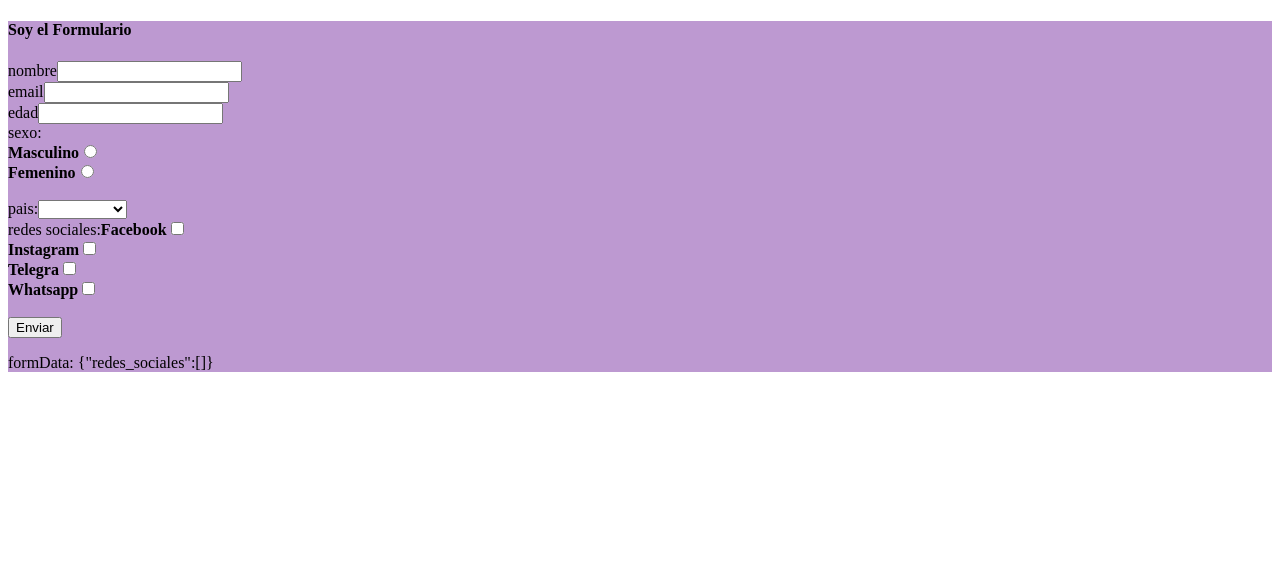
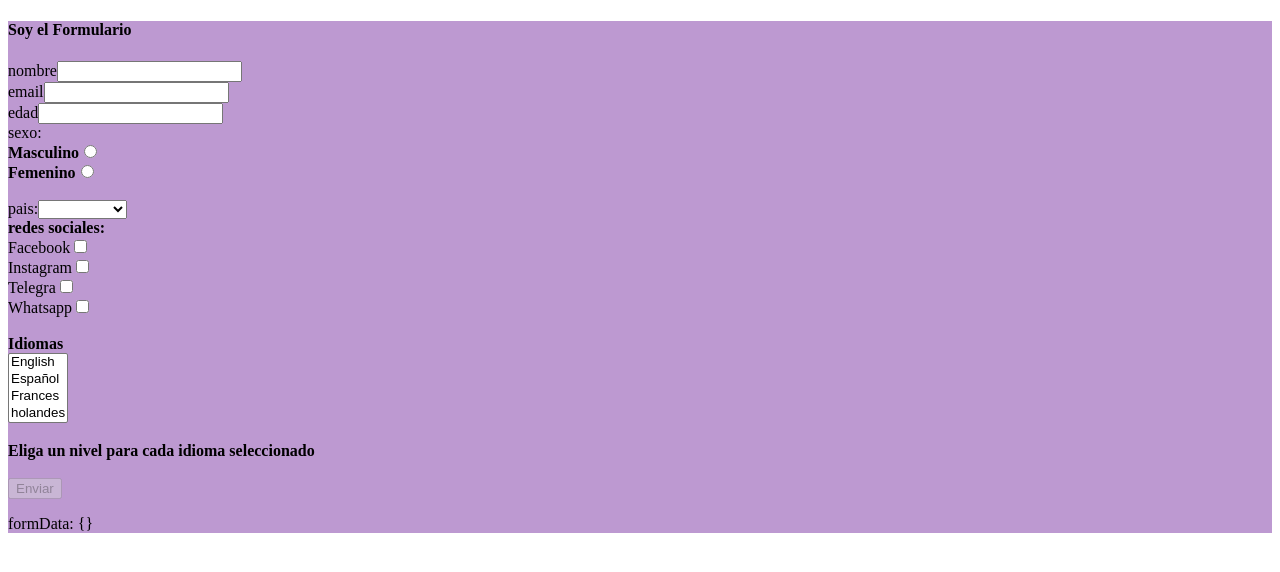
Before and after one commit to daricoder/react-practice, a React (Create React App) app: page / in a window 1280 px wide. Shown: the top 572 px of the page. Built offline with nearby package versions, Linux system fonts and the light colour scheme.

Commit message:
formulario terminado falta mejorar el atributo value de select multiple

```diff
--- a/src/components/Formulario.js
+++ b/src/components/Formulario.js
@@ -2,33 +2,86 @@ import { useState } from "react";
 import "./Formulario.css";
 
 export const Formulario = () => {
-  const [formData, setFormData] = useState({redes_sociales:[]});
+  const params =[ "nombre","email","edad","sexo","pais","redes_sociales","idiomas"]
+  const [formData, setFormData] = useState({});
   const handleSubmit = (e) => {
     e.preventDefault();
   };
+  const validateFormData = () => {
+    for (const param of params) {
+      if (!formData[param]) {
+        return false
+      }
+    }
+    return true
+  }
 
   const handleChange = (e) => {
-    let { name, value, type } = e.target;
-    console.log(name, value, type, typeof value);
+    let { name, value, type, options } = e.target;
+    // console.log(name, value, type,Object.values(value));
 
-    if (type==="checkbox" && name==="redes_sociales") {
+    if (type === "checkbox" && name === "redes_sociales") {
+      if (!formData?.redes_sociales) {
+        formData.redes_sociales = [];
+      }
       if (!formData.redes_sociales.includes(value)) {
-            value = [...formData.redes_sociales, value]
-        }else{
-            value = formData.redes_sociales.filter((red) => red!==value)
+        value = [...formData.redes_sociales, value];
+      } else {
+        value = formData.redes_sociales.filter((red) => red !== value);
       }
+      if (!value.length) {
+        value = undefined;
+      }
+    } else if (type === "select-multiple" && name === "idiomas") {
+      if (options) {
+        let values = [];
+        for (var i = 0, l = options.length; i < l; i++) {
+          if (options[i].selected) {
+            values = [...values, options[i].value];
+          }
+        }
+
+        let idiomas = formData[name];
+        value = [];
+        if (idiomas) {
+          let idiomaEncontrado;
+          for (const idioma of values) {
+            idiomaEncontrado = idiomas.find(
+              (idiomaObj) => idiomaObj.idioma === idioma
+            );
+            if (idiomaEncontrado) {
+              value = [...value, idiomaEncontrado];
+            } else {
+              value = [...value, { idioma: idioma, nivel: 5 }];
+            }
+          }
+        } else {
+          for (const idioma of values) {
+            value = [...value, { idioma: idioma, nivel: 5 }];
+          }
+        }
+        if (!values.length) {
+          value = undefined;
+        }
+      }
+    } else if (type === "range" && name === "nivel") {
+      let idiomaTarget = e.target.getAttribute("data-idioma")
+      let idiomaObj = formData.idiomas.find((idiomaObj)=> idiomaObj.idioma === idiomaTarget);
+      idiomaObj[name]=value;
+      value=undefined;
 
     }
     setFormData({
       ...formData,
       [name]: type == "number" ? Number(value) : value,
     });
+
   };
 
   const sexos = ["Masculino", "Femenino"];
   const paises = ["USA", "ECUADOR", "CHILE"];
-  const redes_sociales = ["Facebook", "Instagram","Telegra","Whatsapp"];
-
+  const redes_sociales = ["Facebook", "Instagram", "Telegra", "Whatsapp"];
+  const idiomas = ["English", "Español", "Frances", "holandes"];
 
   return (
     <>
@@ -83,43 +136,88 @@ export const Formulario = () => {
           <br />
           <label>
             <span>pais:</span>
-            <select
-              onChange={handleChange}
-              name="paises"
-              value={formData.pais}
-            >
-
-            <option hidden selected>{formData.pais}</option>
+            <select onChange={handleChange} name="pais" value={formData.pais}>
+              <option hidden selected>
+                {formData.pais}
+              </option>
               {paises.map((pais, i) => (
-
-            <option key={i} value={pais}>{pais}</option>
-
+                <option key={i} value={pais}>
+                  {pais}
+                </option>
               ))}
-
             </select>
           </label>
           <br />
 
           <label>
-            <span>redes sociales:</span>
+            <span>
+              <strong>redes sociales:</strong>
+            </span>
+            <br />
             {redes_sociales.map((red, i) => (
-                <>
+              <div key={i}>
                 <label key={i}>
-                <strong>{red}</strong>
+                  <span>{red}</span>
                   <input
                     onChange={handleChange}
                     name="redes_sociales"
                     type="checkbox"
                     value={red}
-                  checked={formData.redes_sociales ? formData.redes_sociales.includes(red): false}
+                    checked={
+                      formData.redes_sociales
+                        ? formData.redes_sociales.includes(red)
+                        : false
+                    }
                   />
                 </label>
                 <br />
-              </>
+              </div>
             ))}
           </label>
           <br />
-          <button type="submit">Enviar</button>
+
+          <label>
+            <span>
+              <strong>Idiomas</strong>{" "}
+            </span>
+            <br />
+            <select multiple onChange={handleChange} name="idiomas">
+              {/* <option hidden selected></option> */}
+              {idiomas.map((idioma, i) => (
+                <option key={i} value={idioma}>{idioma}</option>
+              ))}
+            </select>
+          </label>
+          <br />
+          <br />
+          <label>
+            <span>
+              <strong>Eliga un nivel para cada idioma seleccionado</strong>
+            </span>
+            <br />
+            {formData.idiomas &&
+              formData.idiomas.map((idiomaObj,i) => (
+                <div key={i}>
+                  <span>Idioma:{idiomaObj.idioma}</span>
+                  <br />
+                  <span>nivel:{idiomaObj.nivel}</span>
+                  <input
+                    data-idioma={idiomaObj.idioma}
+                    name="nivel"
+                    onChange={handleChange}
+                    value={idiomaObj.nivel}
+                    type="range"
+                    min="1"
+                    max="10"
+                  />
+                  <br />
+                  <br />
+                </div>
+              ))}
+          </label>
+          <br />
+
+          <button disabled={!validateFormData()} type="submit">Enviar</button>
         </form>
         <p>formData: {JSON.stringify(formData)}</p>
       </div>
```
Lines whose indentation alone changed are shown as unchanged.
